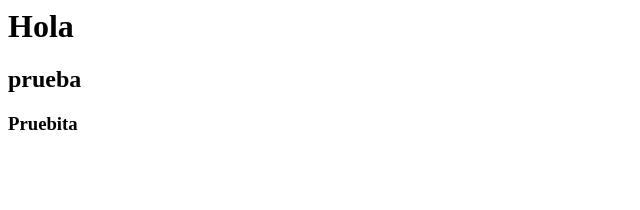
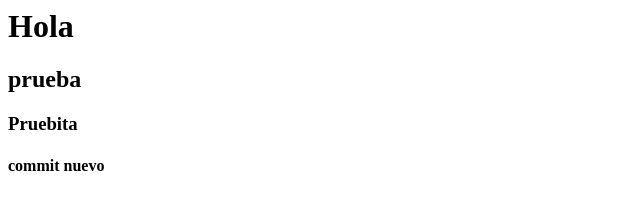
Before and after one commit to tubincillo/git_practice_with_VS, a plain HTML site: page index.html in a window 1280 px wide. Shown: the whole page, without its empty margins (0-640 px from the left). Drawn offline with Linux system fonts and the light colour scheme.

Commit message:
Nuevo commit

```diff
--- a/index.html
+++ b/index.html
@@ -1,3 +1,4 @@
 <h1>Hola</h1>
 <h2>prueba</h2>
 <h3>Pruebita</h3>
+<h4>commit nuevo</h4>
```
